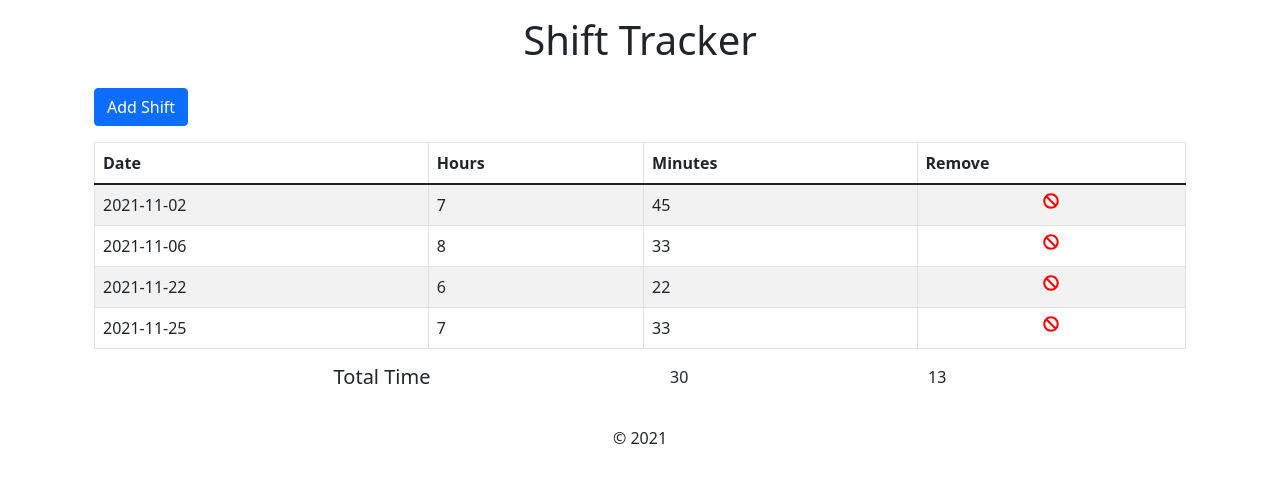
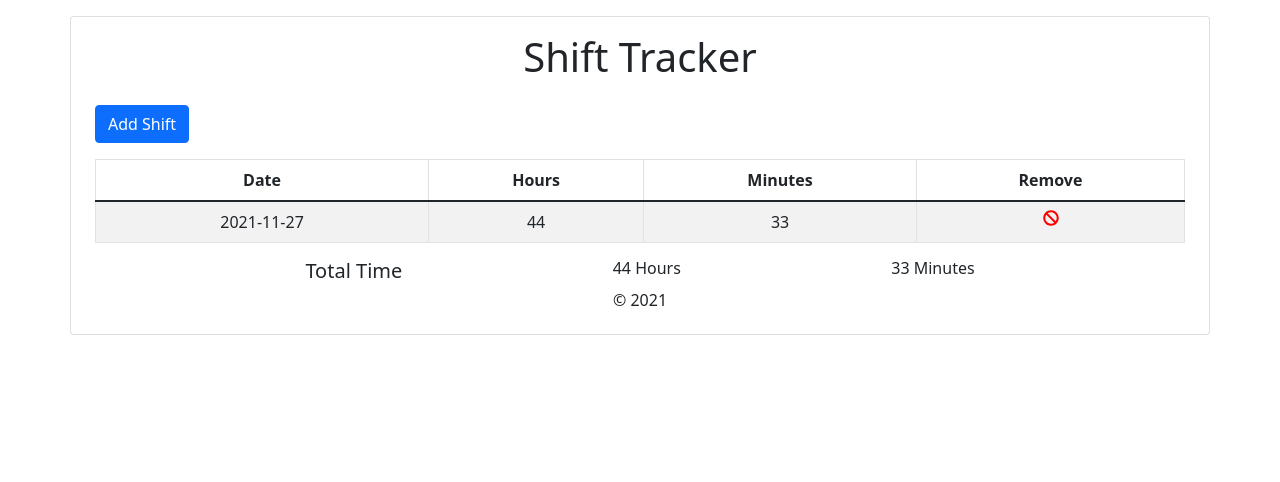
Before and after one commit to tsimian/shift_tracker, a React (Create React App) app: page / in a window 1280 px wide. Shown: the top 482 px of the page. Built offline with nearby package versions, Linux system fonts and the light colour scheme; data requests are answered from the project's data file.

Commit message:
Completed app functionality with json-server mock backend

```diff
--- a/db.json
+++ b/db.json
@@ -1,28 +1,10 @@
 {
   "shifts": [
     {
-      "id": 1,
-      "date": "2021-11-02",
-      "hours": "7",
-      "minutes": "45"
-    },
-    {
-      "id": 2,
-      "date": "2021-11-06",
-      "hours": "8",
-      "minutes": "33"
-    },
-    {
-      "date": "2021-11-22",
-      "hours": "6",
-      "minutes": "22",
-      "id": 3
-    },
-    {
-      "date": "2021-11-25",
-      "hours": "7",
+      "date": "2021-11-27",
+      "hours": "44",
       "minutes": "33",
-      "id": 4
+      "id": 1
     }
   ]
 }
--- a/src/App.js
+++ b/src/App.js
@@ -52,7 +52,7 @@ function App() {
 }
 
   return (
-    <div className="App container">
+    <div className="App container card">
       <Header />
       <Logger onAdd={addShift} />
       <Shifts shifts={shifts} onDelete={deleteShift} />
--- a/src/components/Footer.js
+++ b/src/components/Footer.js
@@ -1,6 +1,6 @@
 const Footer = () => {
     return (
-        <div className="text-center mt-4">
+        <div className="text-center">
             <h6>&copy; 2021</h6>
         </div>
     )
--- a/src/components/Shifts.js
+++ b/src/components/Shifts.js
@@ -5,7 +5,7 @@ const Shifts = ({ shifts, onDelete }) => {
     return (
         <div className="container mt-3">
             { shifts.length > 0 ? <table className="table table-striped table-bordered table-hover table-condensed">
-                <thead>
+                <thead className="text-center">
                     <tr>
                         <th>Date</th>
                         <th>Hours</th>
@@ -13,7 +13,7 @@ const Shifts = ({ shifts, onDelete }) => {
                         <th>Remove</th>
                     </tr>
                 </thead>
-                <tbody>
+                <tbody className="text-center">
                     {shifts.map(shift => {
                         return (
                             <Shift key={shift.id} shift={shift} onDelete={onDelete} />
--- a/src/components/TotalTime.js
+++ b/src/components/TotalTime.js
@@ -15,8 +15,8 @@ const TotalTime = ({ shifts }) => {
     return (
         <div className="container total-wrapper d-flex justify-content-evenly">
             <h5>Total Time</h5>
-            <p>{Math.floor(totalMins / 60)}</p>
-            <p>{totalMins % 60}</p>
+            <h6>{Math.floor(totalMins / 60)}{allHours > 0 && ' Hours'}</h6>
+            <h6>{totalMins % 60} {allMins > 0 && ' Minutes'}</h6>
         </div>
     )
 }
--- a/src/index.css
+++ b/src/index.css
@@ -4,10 +4,10 @@ body {
 }
 
 .App {
-  margin: 0;
+  margin: 1rem;
   padding: 1rem;
+  overflow: auto;
   height: auto;
-  min-height: 100vh;
 }
 
 #add-btn:focus {
```
